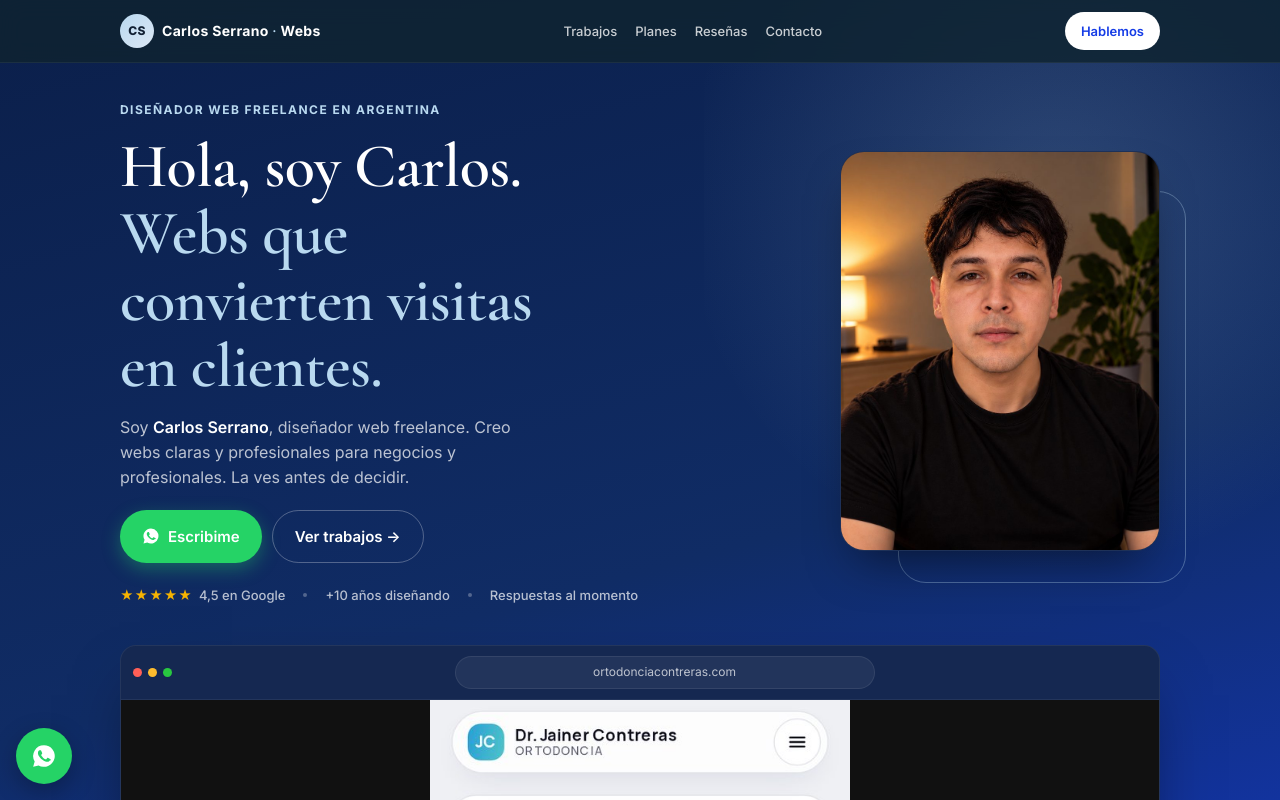
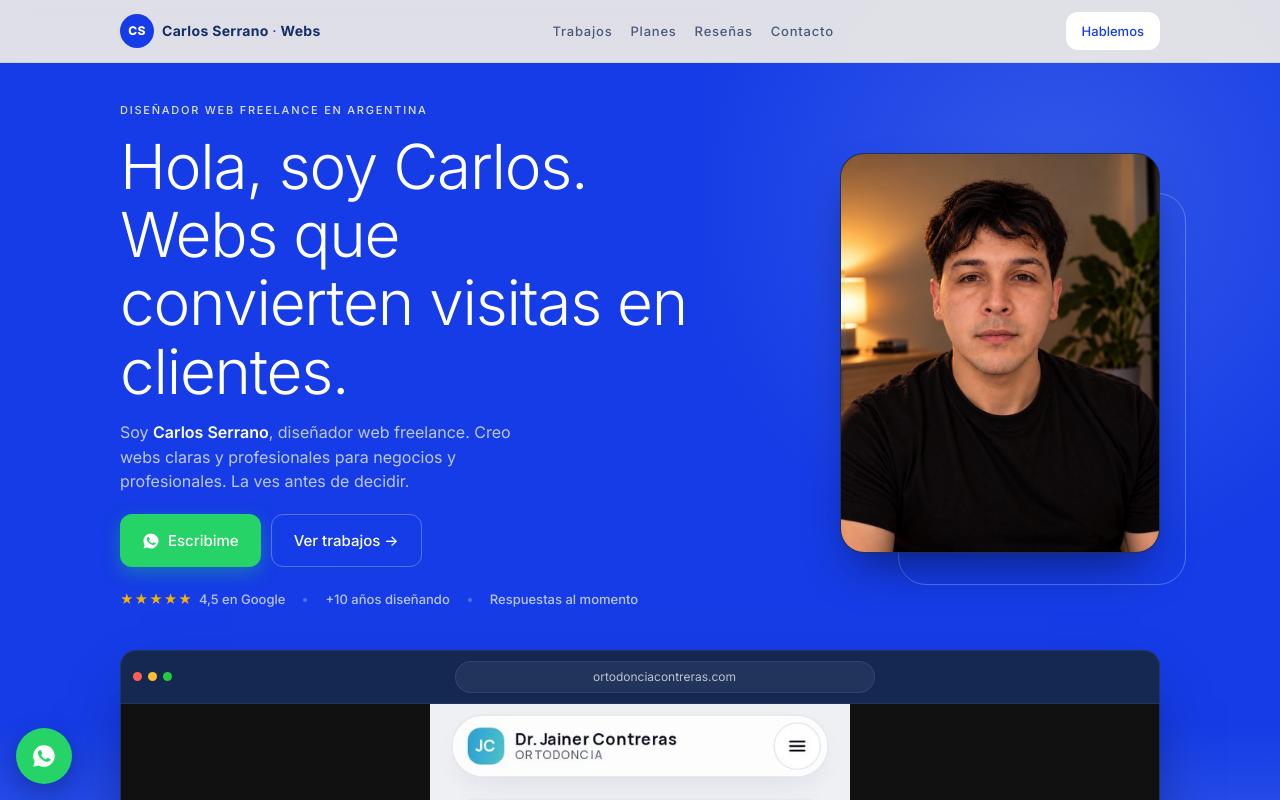
Before and after one commit to paginadeprueba-collab/paginadeprueba-collab.github.io, a plain HTML site: page carlos-serrano/index.html in a window 1280 px wide. Shown: the top 800 px of the page. Drawn offline with nearby package versions, Linux system fonts and the light colour scheme.

Commit message:
Nuevo estilo visual según PDF

```diff
--- a/carlos-serrano/index.html
+++ b/carlos-serrano/index.html
@@ -9,7 +9,7 @@
 <meta name="theme-color" content="#102C65">
 <link rel="preconnect" href="https://fonts.googleapis.com">
 <link rel="preconnect" href="https://fonts.gstatic.com" crossorigin>
-<link href="https://fonts.googleapis.com/css2?family=Inter:wght@300;400;500;600;700;800&family=Cormorant+Garamond:ital,wght@0,500;0,600;1,400;1,500&display=swap" rel="stylesheet">
+<link href="https://fonts.googleapis.com/css2?family=Inter:wght@200;300;400;500;600;700;800&family=Cormorant+Garamond:ital,wght@0,500;0,600;1,300;1,400;1,500&display=swap" rel="stylesheet">
 <style>
 :root{
   --bg:#F5F1E7;--ink:#102C65;--mut:#52617A;--line:#D5DEEA;
@@ -208,6 +208,27 @@ iframe{width:100%;max-width:100%;height:260px;border:0;border-radius:14px;margin
 footer{padding:32px 0 90px;color:var(--mut);font-size:14px;text-align:center;border:0}
 .contact-card{background:#fff;border:1px solid var(--line);border-radius:20px;padding:22px;box-shadow:0 12px 32px -18px rgba(16,44,101,.2)}
 @media(min-width:700px){.contact-card{padding:28px}}
+
+/* ===== Estilo según PDF (Crecimiento Comercial) ===== */
+:root{--bg:#F5F1E7;--ink:#142F67;--mut:#4A5A78;--line:#C9D3E4;--acc:#153CE6;--gold:#BFD4EC;--soft:#DCE6F3}
+h1,h2{font-family:Inter,system-ui,sans-serif;font-weight:300;letter-spacing:-.02em;line-height:1.1}
+h1 em,h2 em,h1 i,h2 i{font-family:"Cormorant Garamond",Georgia,serif;font-style:italic;font-weight:300;letter-spacing:0}
+h3{font-weight:500}
+.k,.eyebrow{font-size:11px;letter-spacing:.16em;font-weight:500;color:var(--acc)}
+section{border-top:1px solid var(--line)}
+.top{background:rgba(245,241,231,.9);border-bottom:1px solid var(--line)}
+.top .brand,.top .brand span{color:var(--ink)}.top .brand b{color:var(--acc)}
+.brand i{background:var(--acc);color:#fff}
+.nav a{color:var(--mut);letter-spacing:.06em}.nav a:hover{color:var(--acc)}
+.menu-btn{color:var(--ink);border-color:var(--line);background:#fff}
+.hero{background:linear-gradient(180deg,#153CE6 0%,#153CE6 55%,#4D70E6 78%,#BFD4EC 100%)}
+.hero .eyebrow,.hero h1 .hl{color:#fff}
+.hero .eyebrow{opacity:.85}
+.btn{border-radius:12px;font-weight:500;box-shadow:none}
+.btn.light{color:var(--acc)}
+#resenas .card,.cmp,#resenas .rs{border-radius:14px;box-shadow:none;border-color:var(--line)}
+#resenas .rtop b{font-weight:200;color:var(--acc)}
+.cmp.good{background:var(--soft)}
 </style>
 </head>
 <body>
```
